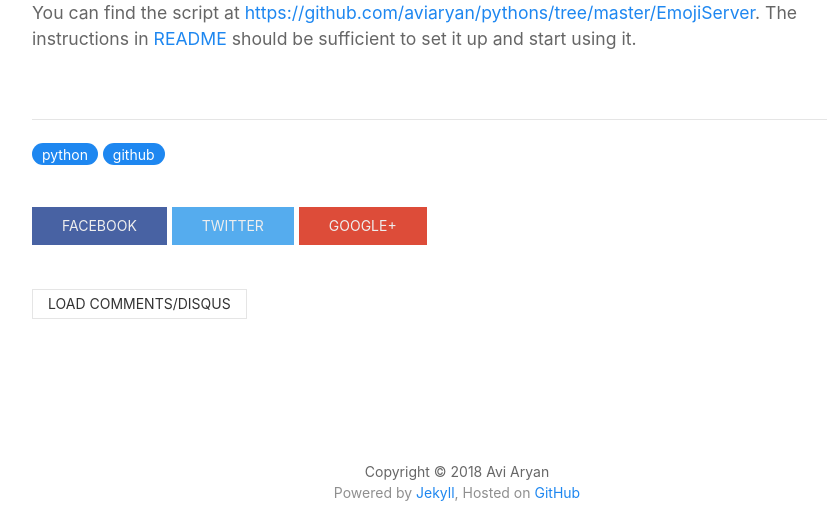
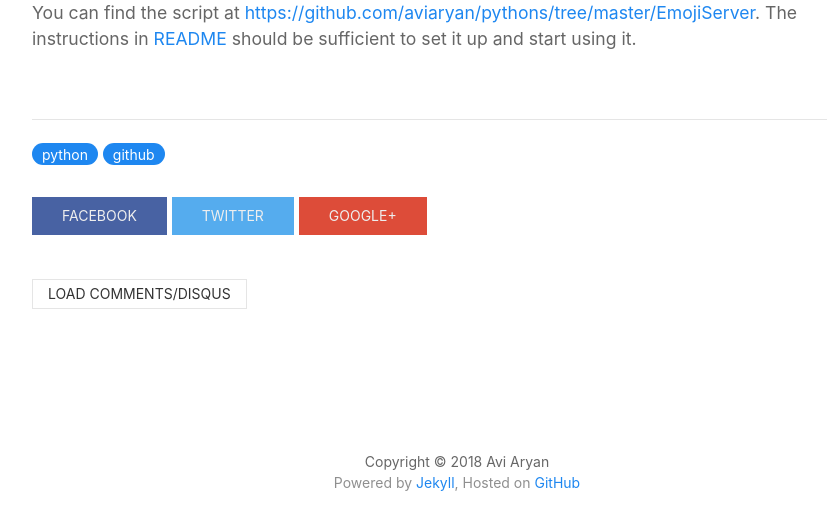
Before and after one commit to aviaryan/aviaryan.github.com-retired-2018, a Jekyll site: the page built from _posts/2015-09-02-EmojiServer.md, in a window 1280 px wide. Shown: the part 721-1244 px from the top of the page, without its empty margins (183-1010 px from the left). Built offline with Jekyll 4.4.1, drawn with Linux system fonts in a browser that asks for light colours.

Commit message:
smaller margin

```diff
--- a/_layouts/post.html
+++ b/_layouts/post.html
@@ -20,11 +20,11 @@ layout: default
 	</div>
 	<p>
 		<a href="http://www.facebook.com/sharer.php?u={{ site.fullpath }}{{ page.url | escape }}"
-			class="uk-button white facebook uk-margin-top">Facebook</a>
+			class="uk-button white facebook uk-margin-small-top">Facebook</a>
 		<a href="http://twitter.com/intent/tweet?text={{ page.title | escape }}&url={{ site.fullpath }}{{ page.url | escape }}&via={{ site.author.twitter }}"
-			class="uk-button white twitter uk-margin-top">Twitter</a>
+			class="uk-button white twitter uk-margin-small-top">Twitter</a>
 		<a href="https://plus.google.com/share?url={{ site.fullpath }}{{ page.url | escape }}"
-			class="uk-button white gplus uk-margin-top">Google+</a>
+			class="uk-button white gplus uk-margin-small-top">Google+</a>
 	</p>
 
 </article>
```
